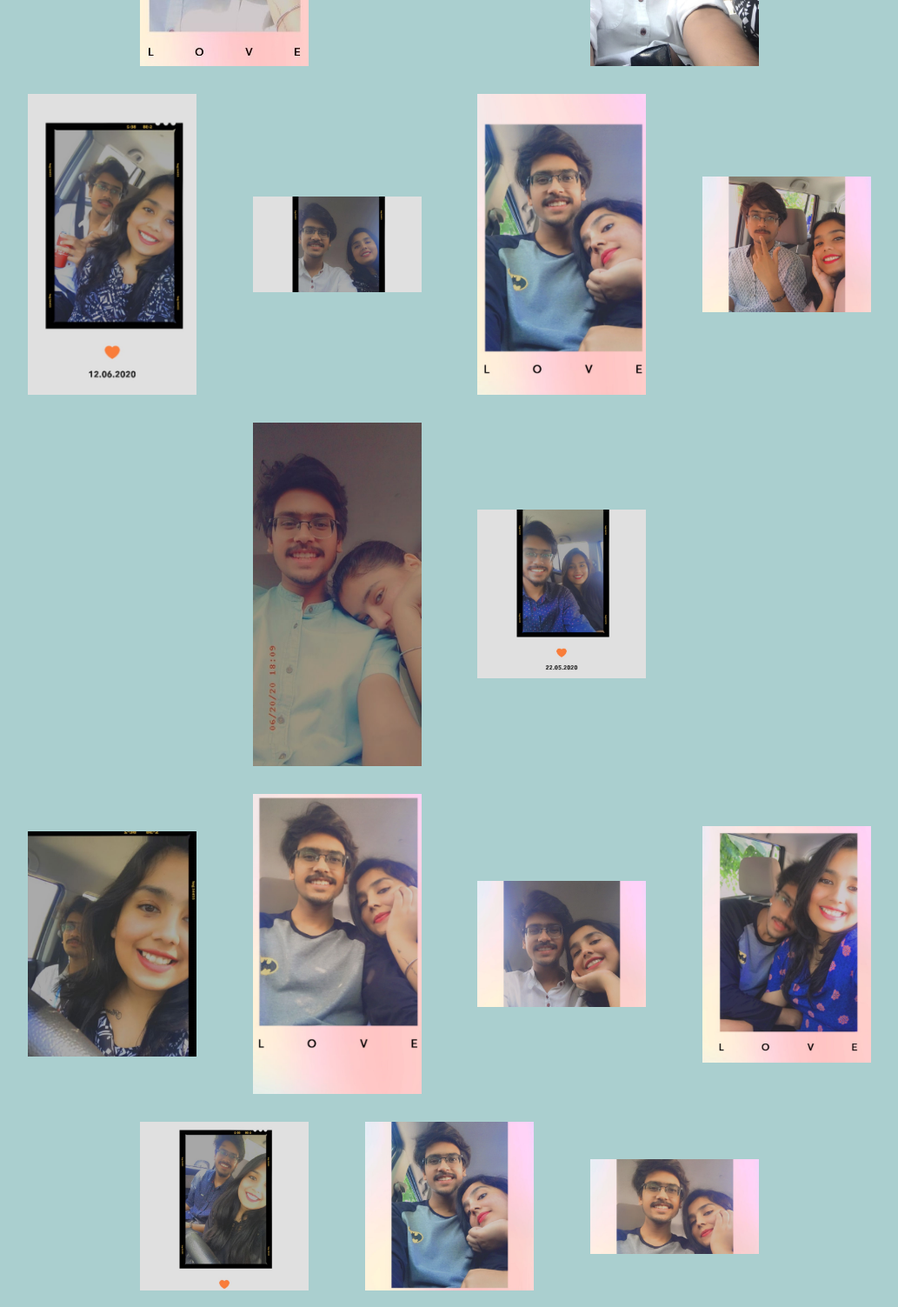
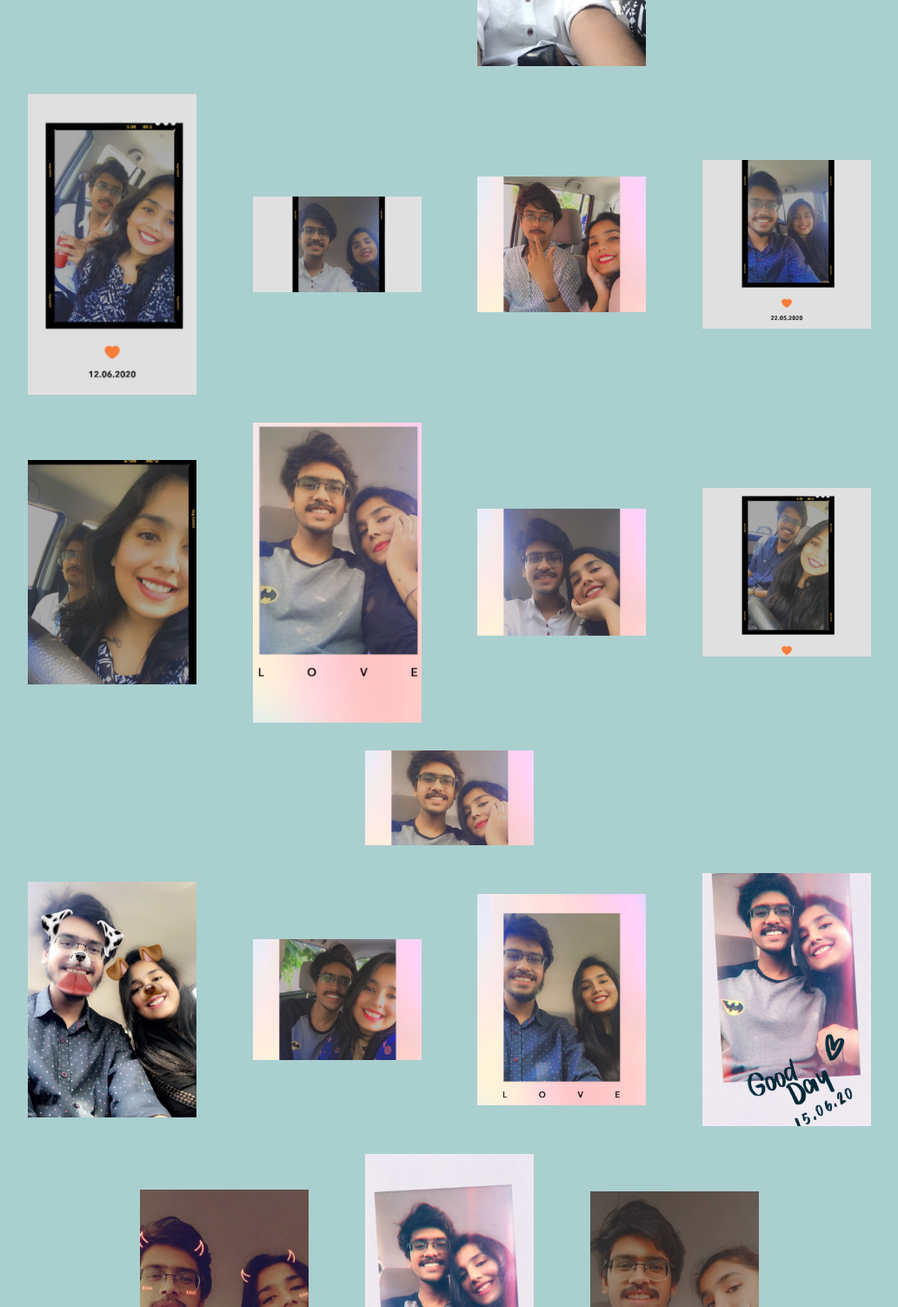
Before and after one commit to srkng0708/birthdaywebsite, a plain HTML site: page photos.html in a window 1280 px wide. Shown: the part 826-2329 px from the top of the page at 87% size, without its empty margins (123-1156 px from the left). Drawn offline with nearby package versions, Linux system fonts and the light colour scheme.

Commit message:
v 1.1.1
Deleted some photos

```diff
--- a/photos.html
+++ b/photos.html
@@ -64,7 +64,6 @@
           <img src="images/photos/q1.jpg">
           <img src="images/photos/q2.jpg">
           <img src="images/photos/q3.jpg">
-          <img src="images/photos/q4.jpg">
           <img src="images/photos/q5.jpg">
           <img src="images/photos/q6.jpg">
           <img src="images/photos/q7.jpg">
@@ -72,18 +71,14 @@
         <div class="column column123">
           <img src="images/photos/q8.jpg">
           <img src="images/photos/q9.jpg">
-          <img src="images/photos/q10.jpg">
           <img src="images/photos/q11.jpg">
-          <img src="images/photos/q26.jpg">
           <img src="images/photos/q13.jpg">
         </div>
         <div class="column column123">
           <img src="images/photos/q14.jpg">
           <img src="images/photos/q15.jpg">
           <img src="images/photos/q16.jpg">
-          <img src="images/photos/q17.jpg">
           <img src="images/photos/q18.jpg">
-          <img src="images/photos/q19.jpg">
           <img src="images/photos/q20.jpg">
         </div>
         <div class="column column123">
```
